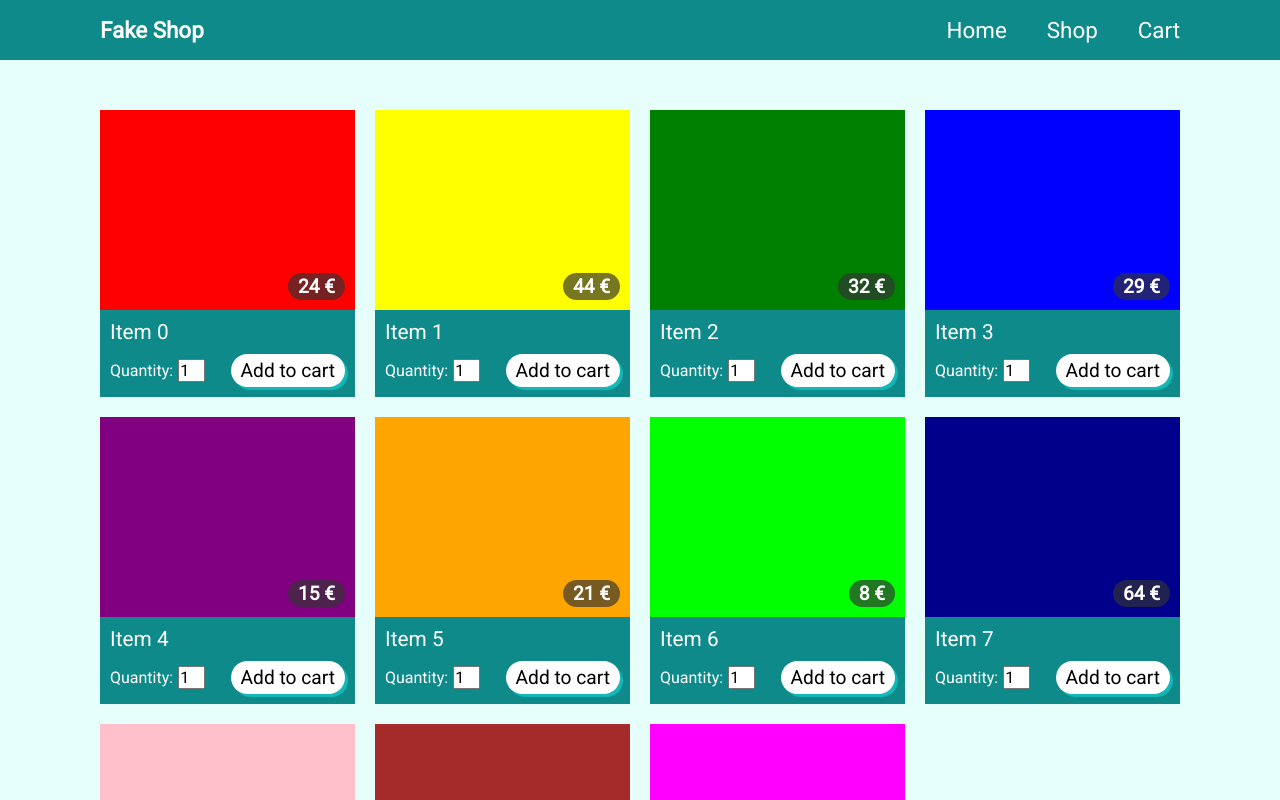
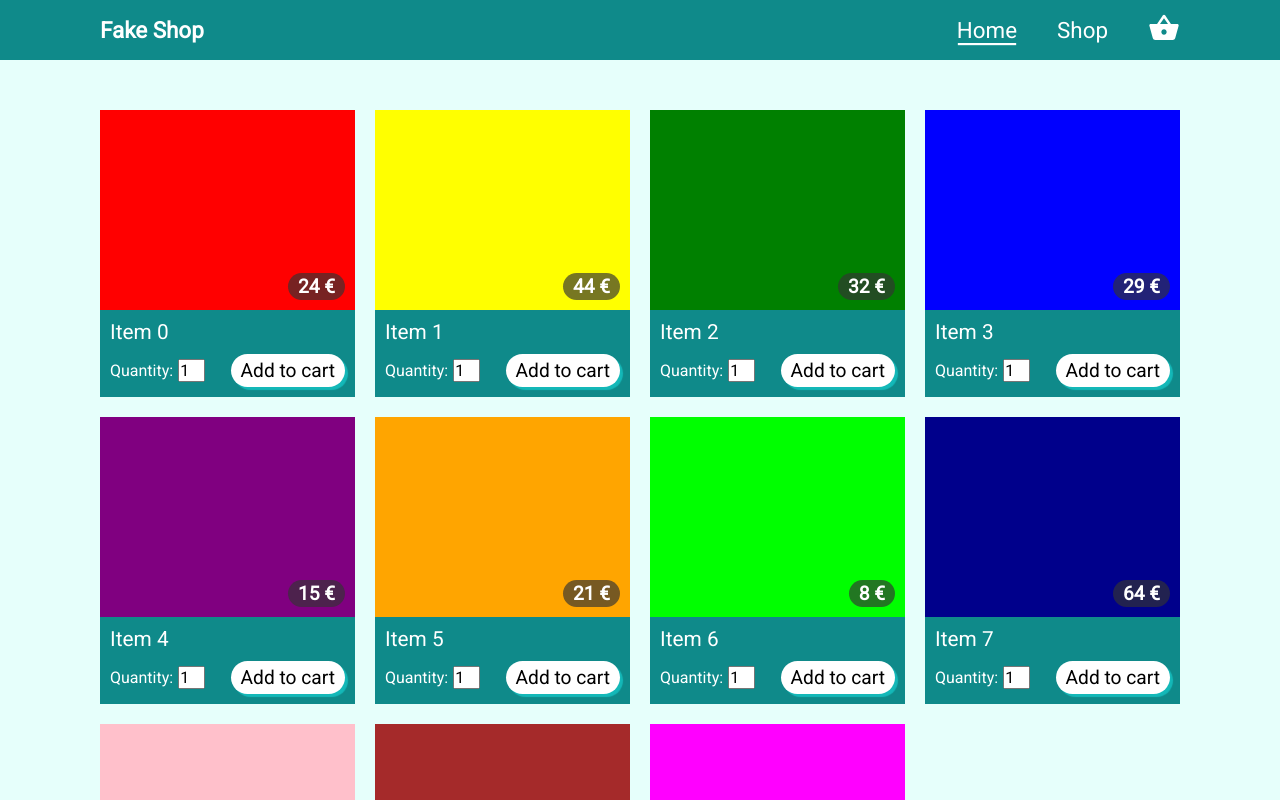
Before and after one commit to ZCAlex77/odin-shopping-cart, a React (Create React App) app: page /shop in a window 1280 px wide. Shown: the top 800 px of the page. Built offline with nearby package versions, Linux system fonts and the light colour scheme.

Commit message:
Install material-ui icons / Change nav link's styles

```diff
--- a/src/components/Nav.js
+++ b/src/components/Nav.js
@@ -1,16 +1,33 @@
-import React from 'react';
-import { Link } from 'react-router-dom';
+import React, { useState } from 'react';
+import { NavLink } from 'react-router-dom';
 import navStyles from '../styles/nav.module.css';
+import ShoppingBasketIcon from '@mui/icons-material/ShoppingBasket';
 
 const Nav = () => {
+  const [activeLink, setActiveLink] = useState(0);
+
   return (
     <nav>
       <div className={navStyles.logo}>Fake Shop</div>
       <div className={navStyles.links}>
-        <Link to="/">Home</Link>
-        <Link to="/shop">Shop</Link>
+        <NavLink
+          onClick={() => setActiveLink(0)}
+          className={activeLink === 0 ? navStyles.activeLink : ''}
+          to="/"
+        >
+          Home
+        </NavLink>
+        <NavLink
+          onClick={() => setActiveLink(1)}
+          className={activeLink === 1 ? navStyles.activeLink : ''}
+          to="/shop"
+        >
+          Shop
+        </NavLink>
       </div>
-      <button className={navStyles.cart}>Cart</button>
+      <button className={navStyles.cart}>
+        <ShoppingBasketIcon />
+      </button>
     </nav>
   );
 };
--- a/src/styles/nav.module.css
+++ b/src/styles/nav.module.css
@@ -32,6 +32,17 @@ nav {
   flex-basis: min-content;
 }
 
-:is(.links > *, .cart):hover {
-  text-decoration: underline;
+.cart svg {
+  width: 2rem;
+  height: auto;
 }
+
+.links > a {
+  box-sizing: content-box;
+  position: relative;
+}
+
+.links > a:hover,
+.activeLink {
+  box-shadow: 0 3px 1px -1px #fff;
+}
```
